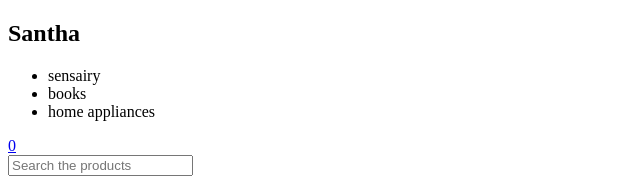
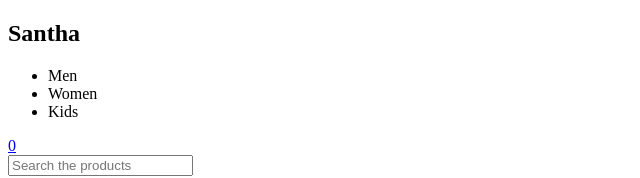
Before and after one commit to Thivythiya/santha, a React app: page /cart_details in a window 1280 px wide. Shown: the top 178 px of the page, without its empty margins (0-640 px from the left). Built offline with nearby package versions, Linux system fonts and the light colour scheme; the HTML template or start-up script is replaced by a standard one.

Commit message:
Changed the menu items

```diff
--- a/src/components/App.jsx
+++ b/src/components/App.jsx
@@ -202,7 +202,7 @@ class APP extends React.Component{
 		finalProductsList = finalProductsList.filter(searchingFor(searchItem));
 		return (
 			<div id="root-app">
-					<Header cartItems = {cartItems} category= {categoryList} onClickChange={this.onClickChange}  handleSearch={this.handleSearch} input={searchItem}/>
+					<Header cartItems = {cartItems} onClickChange={this.onClickChange}  handleSearch={this.handleSearch} input={searchItem}/>
 					<Route exact path="/" render={() => finalProductsList.length !== 0 ? <HomePage onCheckedFilter={this.onCheckedFilter.bind(this)} onCheckedFilterPrice = {this.onCheckedFilterPrice.bind(this)} category= {categoryList} priceList={pricesList} productsList = {finalProductsList} handleClick = {this.handleClick} change={this.change}/> : <p className='no-item'>No items found!</p>} />
 					<Route path='/cart_details' render={() => <Cart cartItems={cartItems}/>}/>
 			</div>
--- a/src/components/Header/Header.jsx
+++ b/src/components/Header/Header.jsx
@@ -4,7 +4,7 @@ import { Link } from 'react-router-dom';
 
 
 import customHistory from '../History/customHistory';
-
+let menuItem = ['Men', 'Women', 'Kids'];
 export default class Header extends Component{
 	constructor(){
 		super()
@@ -17,7 +17,7 @@ export default class Header extends Component{
 	render(){
 
 		console.log("on recieving cart cout", this.props);
-		let {category,cartItems,input,handleSearch} = this.props;
+		let {cartItems,input,handleSearch} = this.props;
 
 		return <div id="appheader">
 
@@ -29,7 +29,7 @@ export default class Header extends Component{
 				<div>
 					<ul>
 					{
-						category.map((menu,i) => {
+						menuItem.map((menu,i) => {
 							return <li key={i} onClick={this.passClickChange.bind(this,menu)}>{menu}</li>
 						})
 					}
```
